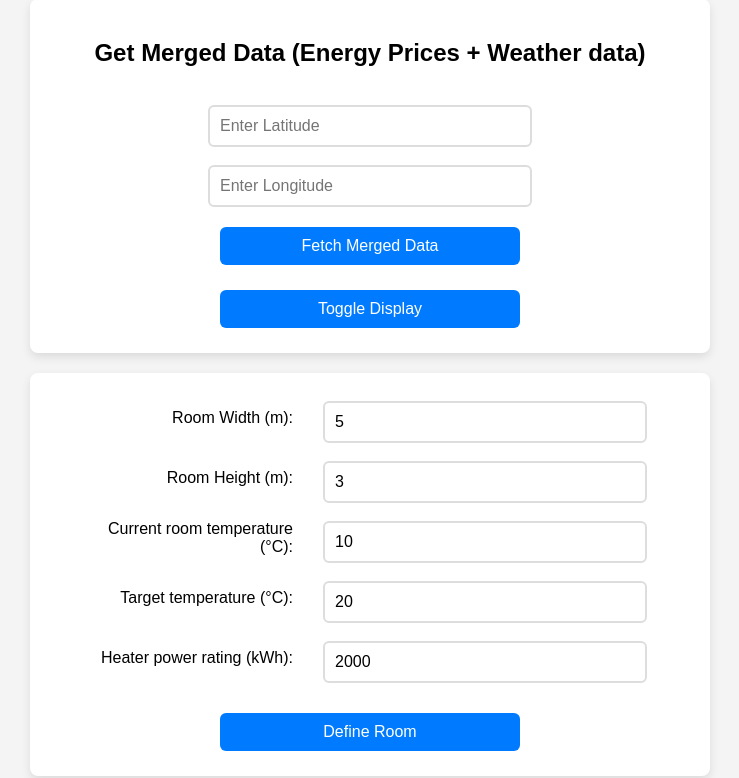
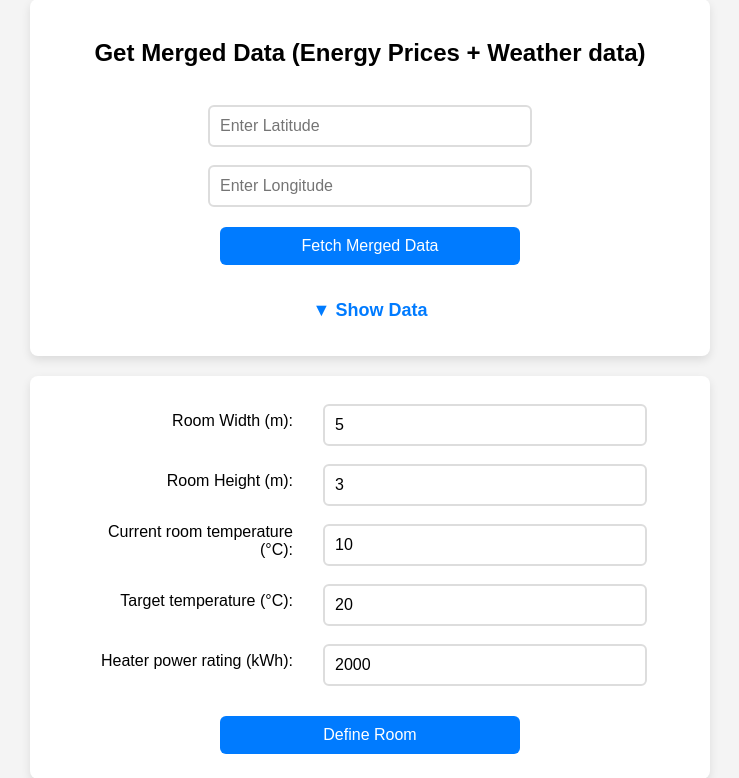
Before and after one commit to BexLeetBox/Cost-Optimization-of-Room-Heating-MiA-, a Flask app: page / in a window 1280 px wide. Shown: the part 291-1069 px from the top of the page, without its empty margins (270-1009 px from the left). Run offline with Flask 3, Linux system fonts and the light colour scheme; some libraries are stand-ins or nearby versions.

Commit message:
Toggle visuals and larger text for data

```diff
--- a/static/script.js
+++ b/static/script.js
@@ -71,14 +71,19 @@ function fetchMergedData() {
     .catch((error) => console.error("Error fetching merged data:", error));
 }
 
-function toggleDisplay(elementId) {
-  const element = document.getElementById(elementId);
-  if (element.style.display === "none") {
-    element.style.display = "block";
+function toggleDisplay(id) {
+  const section = document.getElementById(id);
+  const button = document.getElementById("toggleArrow");
+
+  if (section.style.display === "none" || section.style.display === "") {
+    section.style.display = "block";
+    button.innerHTML = "▲ Hide Data";
   } else {
-    element.style.display = "none";
+    section.style.display = "none";
+    button.innerHTML = "▼ Show Data";
   }
 }
+
 
 function runSimulation() {
     document.getElementById("simulation-status").textContent = "Running simulation...";
--- a/static/styles.css
+++ b/static/styles.css
@@ -321,6 +321,23 @@ width: 200px;
   background-color: #f9f9f9;
   border: 1px solid #ccc;
   font-family: monospace;
-    font-size: small;
+    font-size: large;
   box-shadow: 0 2px 5px rgba(0,0,0,0.05);
 }
+
+#merged-data {
+  transition: all 0.3s ease-in-out;
+}
+#toggleArrow {
+  background: none;
+  color: #007BFF;
+  border: none;
+  font-size: 18px;
+  font-weight: 600;
+  cursor: pointer;
+  transition: color 0.3s ease-in-out;
+}
+
+#toggleArrow:hover {
+  color: #0056b3;
+}
--- a/templates/index.html
+++ b/templates/index.html
@@ -45,7 +45,10 @@
         <input type="text" id="merged-latitude" placeholder="Enter Latitude">
         <input type="text" id="merged-longitude" placeholder="Enter Longitude">
         <button onclick="fetchMergedData()">Fetch Merged Data</button>
-        <button onclick="toggleDisplay('merged-data')">Toggle Display</button>
+        <button id="toggleArrow" onclick="toggleDisplay('merged-data')">
+  ▼ Show Data
+</button>
+
         <pre id="merged-data" style="display: none;"></pre>
     </div>
     <!--
```
